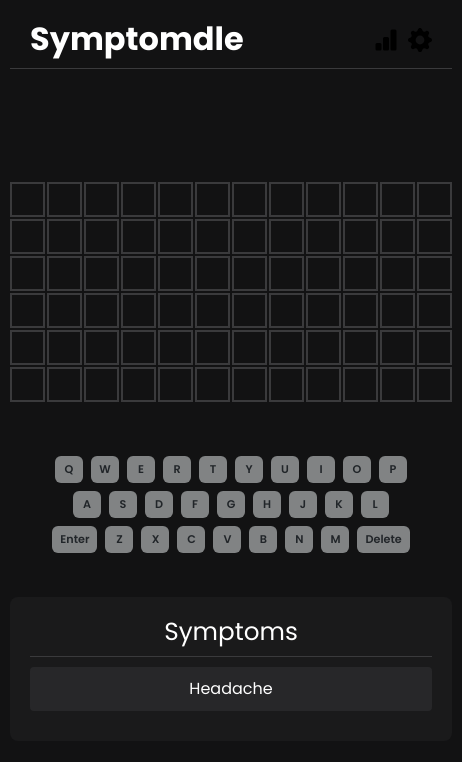
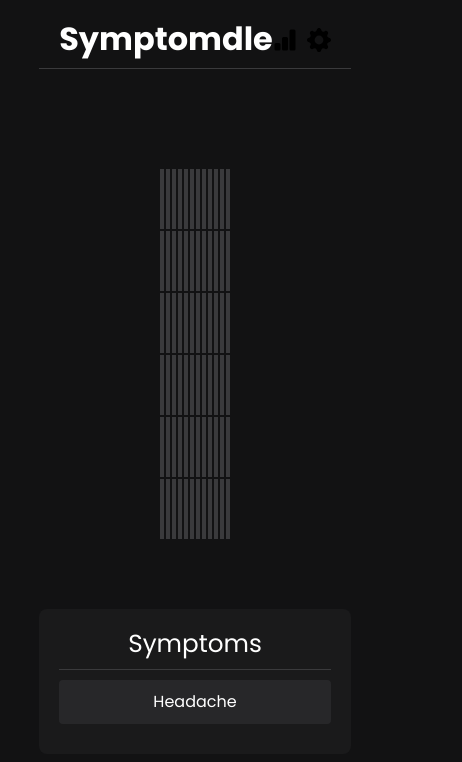
Before and after one commit to kylestanfield/Symptomdle, a React (Create React App) app: page / in a window 390 px wide. Shown: the top 762 px of the page, 462 px wide, since content can reach past the window. Built offline with nearby package versions, Linux system fonts and the light colour scheme.

Commit message:
remove onscreen keyboard and fix spacing

```diff
--- a/src/App.css
+++ b/src/App.css
@@ -90,6 +90,8 @@ body {
   display: grid;
   grid-gap: 5px;
   margin-bottom: 30px;
+  /* Desktop: Fixed size tiles, flexible columns */
+  grid-template-columns: repeat(auto-fit, minmax(60px, 1fr));
 }
 
 .board-tile {
@@ -103,6 +105,14 @@ body {
   font-weight: bold;
   text-transform: uppercase;
   transition: transform 0.2s;
+  position: relative; /* For centering text within aspect ratio */
+}
+
+.board-tile span {
+  position: absolute;
+  top: 50%;
+  left: 50%;
+  transform: translate(-50%, -50%);
 }
 
 .board-tile.correct {
@@ -120,18 +130,13 @@ body {
   border-color: var(--absent-color);
 }
 
+/* Hide the on-screen keyboard */
 .keyboard {
-  margin-top: 20px;
+  display: none;
 }
 
 .keyboard .btn {
-  background-color: var(--keyboard-bg);
-  border: none;
-  font-weight: 600;
-  margin: 3px;
-  padding: 10px 16px;
-  font-size: 1.1rem;
-  min-width: 48px;
+  display: none;
 }
 
 .symptoms-container {
@@ -237,15 +242,8 @@ body {
   }
 
   .board-tile {
-    width: 35px; /* Smaller tile size */
-    height: 35px; /* Smaller tile size */
-    font-size: 1.2rem; /* Smaller font size */
-  }
-
-  .keyboard .btn {
-    padding: 5px 8px; /* Smaller padding */
-    font-size: 0.7rem; /* Smaller font size */
-    min-width: 28px; /* Smaller min-width */
-    margin: 1px; /* Smaller margin */
+    width: 100%; /* Take full width of grid column */
+    padding-bottom: 100%; /* Maintain aspect ratio */
+    font-size: clamp(0.8rem, 4vw, 1.5rem); /* Scale font size */
   }
 }
--- a/src/App.tsx
+++ b/src/App.tsx
@@ -2,7 +2,6 @@ import React, { useState, useEffect, useCallback, useRef } from 'react';
 import { GearFill, BarChartFill } from 'react-bootstrap-icons';
 import './App.css';
 import GameBoard from './GameBoard';
-import Keyboard from './Keyboard';
 import Toast from './Toast';
 import SettingsModal from './SettingsModal';
 import StatsModal from './StatsModal';
@@ -161,7 +160,6 @@ const App: React.FC = () => {
       <div className="main-content">
         <div className="game-container" onClick={handleGameContainerClick}>
           {solution.name && <GameBoard solution={solution.name} guesses={guesses} currentGuess={currentGuess} isHardMode={isHardMode} />}
-          <Keyboard onChar={handleChar} onDelete={handleDelete} onEnter={handleEnter} isGameOver={isGameOver} />
           <input
             ref={textInputRef}
             type="text"
--- a/src/GameBoard.tsx
+++ b/src/GameBoard.tsx
@@ -39,7 +39,7 @@ const GameBoard: React.FC<GameBoardProps> = ({ solution, guesses, currentGuess,
   const totalCols = solution.length;
 
   return (
-    <div className="board" style={{ gridTemplateColumns: `repeat(${totalCols}, 1fr)` }}>
+    <div className="board" style={{ gridTemplateColumns: `repeat(${totalCols}, 1fr)`, '--word-length': totalCols } as React.CSSProperties}>
       {Array.from({ length: totalRows * totalCols }).map((_, i) => {
         const rowIndex = Math.floor(i / totalCols);
         const colIndex = i % totalCols;
@@ -67,7 +67,7 @@ const GameBoard: React.FC<GameBoardProps> = ({ solution, guesses, currentGuess,
 
         return (
           <div key={i} className={`board-tile d-flex justify-content-center align-items-center ${tileClass}`}>
-            {char}
+            <span>{char}</span>
           </div>
         );
       })}
--- a/src/Keyboard.tsx
+++ /dev/null
@@ -1,41 +0,0 @@
-import React from 'react';
-import { Button } from 'react-bootstrap';
-
-interface KeyboardProps {
-  onChar: (char: string) => void;
-  onDelete: () => void;
-  onEnter: () => void;
-  isGameOver: boolean;
-}
-
-const Keyboard: React.FC<KeyboardProps> = ({ onChar, onDelete, onEnter, isGameOver }) => {
-  const keys = [
-    'Q', 'W', 'E', 'R', 'T', 'Y', 'U', 'I', 'O', 'P',
-    'A', 'S', 'D', 'F', 'G', 'H', 'J', 'K', 'L',
-    'Z', 'X', 'C', 'V', 'B', 'N', 'M',
-  ];
-
-  return (
-    <div className="keyboard">
-      <div>
-        {keys.slice(0, 10).map((key) => (
-          <Button key={key} variant="outline-dark" className="m-1" onClick={() => onChar(key)} disabled={isGameOver}>{key}</Button>
-        ))}
-      </div>
-      <div>
-        {keys.slice(10, 19).map((key) => (
-          <Button key={key} variant="outline-dark" className="m-1" onClick={() => onChar(key)} disabled={isGameOver}>{key}</Button>
-        ))}
-      </div>
-      <div>
-        <Button variant="outline-dark" className="m-1" onClick={onEnter} disabled={isGameOver}>Enter</Button>
-        {keys.slice(19).map((key) => (
-          <Button key={key} variant="outline-dark" className="m-1" onClick={() => onChar(key)} disabled={isGameOver}>{key}</Button>
-        ))}
-        <Button variant="outline-dark" className="m-1" onClick={onDelete} disabled={isGameOver}>Delete</Button>
-      </div>
-    </div>
-  );
-};
-
-export default Keyboard;
```
